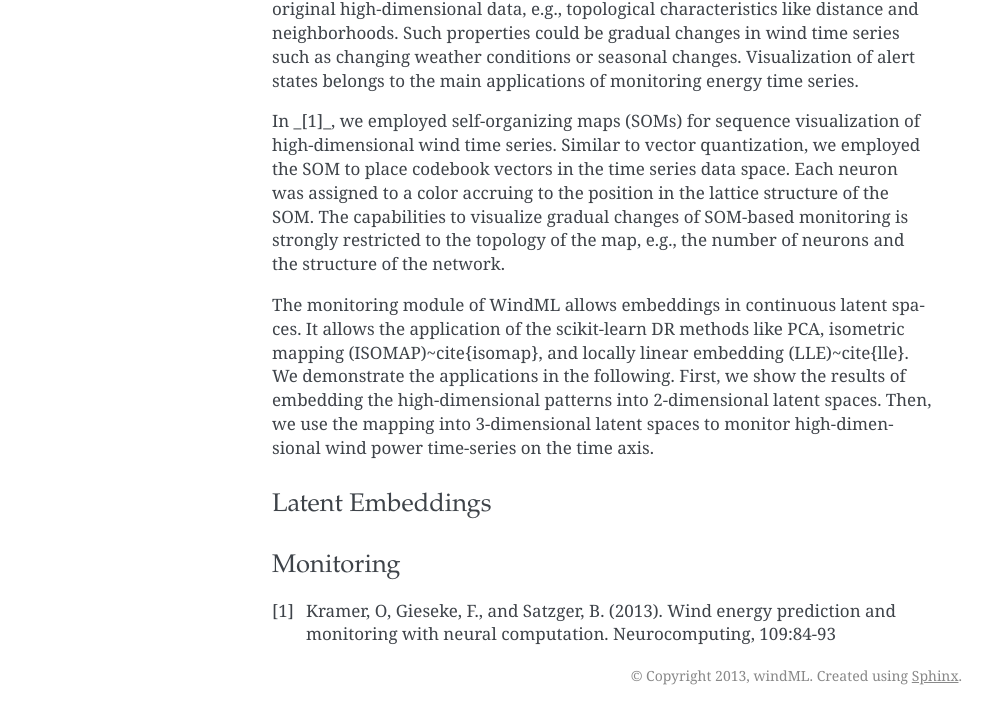
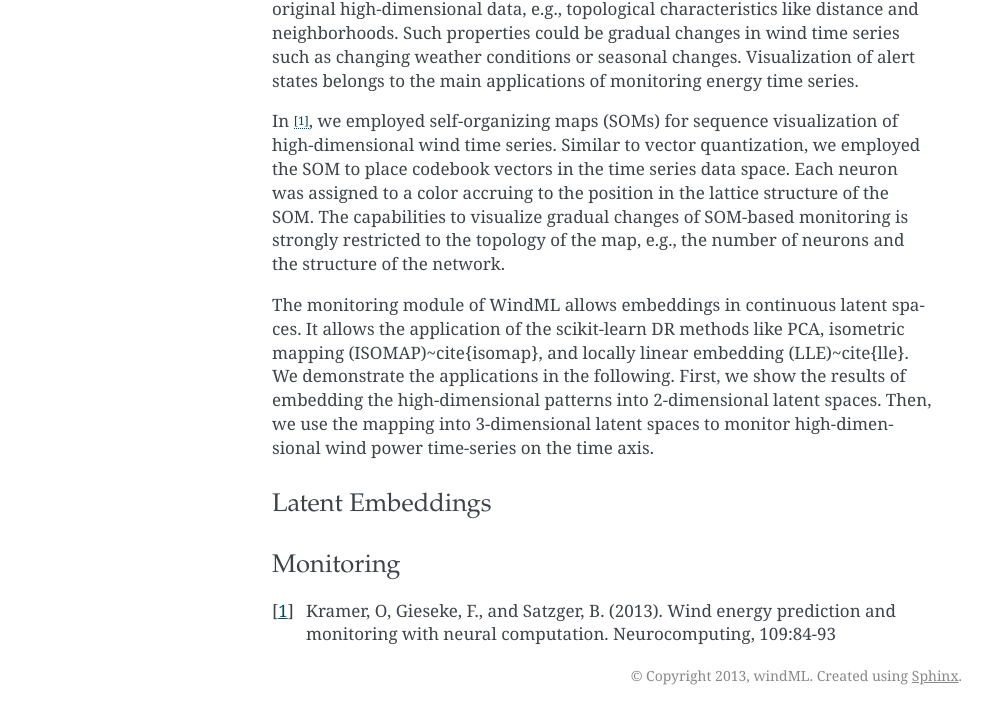
Before and after one commit to cigroup-ol/windml, a Sphinx documentation site: the page built from doc/techniques.rst, in a window 1280 px wide. Shown: the part 1330-2038 px from the top of the page, without its empty margins (148-1140 px from the left). Built offline with Sphinx 7.4.7, drawn with Linux system fonts in a browser that asks for light colours; formulas are drawn with MathJax 3.

```diff
--- a/doc/techniques.rst
+++ b/doc/techniques.rst
@@ -67,7 +67,7 @@
 
 In this section one can find the explanation how to visualize high-dimensional wind time series. Monitoring of high-dimensional time-series data is a dimensionality reduction (DR) task. DR methods map high-dimensional patterns :math:`\mathbf{X} = [\mathbf{x}_i \in \mathbb{R}^d]_{i=1}^N` to low-dimensional representations :math:`[\hat{\mathbf{x}}_i \in \mathbb{R}^q]_{i=1}^N` in a latent space :math:`\mathbb{R}^q` with :math:`q<d`. The mapping should maintain important properties of the original high-dimensional data, e.g., topological characteristics like distance and neighborhoods. Such properties could be gradual changes in wind time series such as changing weather conditions or seasonal changes. Visualization of alert states belongs to the main applications of monitoring energy time series.
 
-In _[1]_, we employed self-organizing maps (SOMs) for sequence visualization of high-dimensional wind time series. Similar to vector quantization, we employed the SOM to place codebook vectors in the time series data space. Each neuron was assigned to a color accruing to the position in the lattice structure of the SOM. The capabilities to visualize gradual changes of SOM-based monitoring is strongly restricted to the topology of the map, e.g., the number of neurons and the structure of the network.
+In [1]_, we employed self-organizing maps (SOMs) for sequence visualization of high-dimensional wind time series. Similar to vector quantization, we employed the SOM to place codebook vectors in the time series data space. Each neuron was assigned to a color accruing to the position in the lattice structure of the SOM. The capabilities to visualize gradual changes of SOM-based monitoring is strongly restricted to the topology of the map, e.g., the number of neurons and the structure of the network.
 
 The monitoring module of WindML allows embeddings in continuous latent spaces. It allows the application of the scikit-learn DR methods like PCA, isometric mapping (ISOMAP)~\cite{isomap}, and locally linear embedding (LLE)~\cite{lle}. We demonstrate the applications in the following. First, we show the results of embedding the high-dimensional patterns into 2-dimensional latent spaces. Then, we use the mapping into 3-dimensional latent spaces to monitor high-dimensional wind power time-series on the time axis.
 
```
